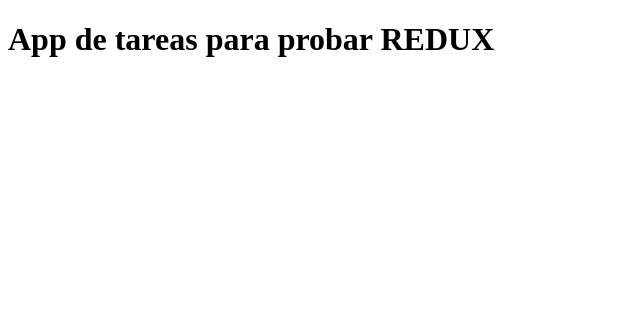
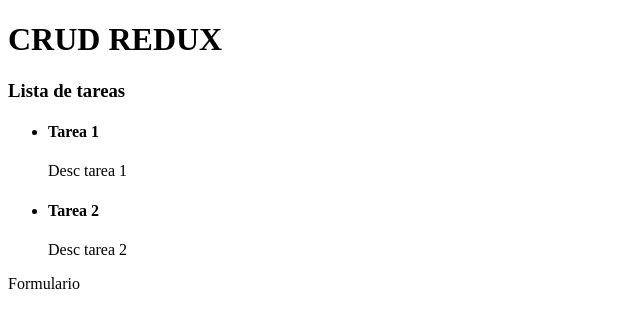
Before and after one commit to emisua/React-Redux-CRUD, a React (Vite) app: page / in a window 1280 px wide. Shown: the top 328 px of the page, without its empty margins (0-640 px from the left). Built offline with nearby package versions, Linux system fonts and the light colour scheme.

Commit message:
Creación de lista de tareas desde el initial state

```diff
--- a/src/App.jsx
+++ b/src/App.jsx
@@ -1,7 +1,15 @@
+import { useSelector } from 'react-redux';
+import TaskList from './components/TaskList';
+import TaskForm from './components/TaskForm';
+
 function App() {
+  const taskState = useSelector((state) => state.tasks);
+  console.log(taskState);
   return (
     <div className="App">
-      <h1>App de tareas para probar REDUX</h1>
+      <h1>CRUD REDUX</h1>
+      <TaskList />
+      <TaskForm />
     </div>
   );
 }
--- a/src/app/store.js
+++ b/src/app/store.js
@@ -1,5 +1,10 @@
 import { configureStore } from '@reduxjs/toolkit';
+import tasksReducer from '../features/tasks/taskSlice';
 
-export default configureStore({
-  reducer: {},
+const store = configureStore({
+  reducer: {
+    tasks: tasksReducer,
+  },
 });
+
+export default store;
--- /dev/null
+++ b/src/components/Task.jsx
@@ -0,0 +1,10 @@
+const Task = ({ tarea }) => {
+  return (
+    <div>
+      <h4>{tarea.title}</h4>
+      <p>{tarea.desc}</p>
+    </div>
+  );
+};
+
+export default Task;
--- /dev/null
+++ b/src/components/TaskForm.jsx
@@ -0,0 +1,5 @@
+const TaskForm = () => {
+  return <div>Formulario</div>;
+};
+
+export default TaskForm;
--- /dev/null
+++ b/src/components/TaskList.jsx
@@ -0,0 +1,18 @@
+import {useSelector} from 'react-redux'
+import Task from './Task'
+
+const TaskList = () => {
+const tareas = useSelector(state => state.tasks)
+  return <div>
+    <h3>Lista de tareas</h3>
+    <ul>
+      {tareas.map(tarea => {
+        return(
+          <li><Task tarea={tarea}/></li>
+        )
+      })}
+    </ul>
+  </div>
+};
+
+export default TaskList;
--- /dev/null
+++ b/src/features/tasks/taskSlice.js
@@ -0,0 +1,24 @@
+import { createSlice } from '@reduxjs/toolkit';
+
+const initialState = [
+  {
+    id: '1',
+    title: 'Tarea 1',
+    desc: 'Desc tarea 1',
+    completed: false,
+  },
+  {
+    id: '2',
+    title: 'Tarea 2',
+    desc: 'Desc tarea 2',
+    completed: false,
+  },
+];
+
+export const taskSlice = createSlice({
+  name: 'tasks',
+  initialState,
+  reducers: {},
+});
+
+export default taskSlice.reducer;
--- a/src/main.jsx
+++ b/src/main.jsx
@@ -5,9 +5,7 @@
 import { Provider } from 'react-redux';
 
 ReactDOM.createRoot(document.getElementById('root')).render(
-  <React.StrictMode>
     <Provider store={store}>
       <App />
     </Provider>
-  </React.StrictMode>
 );
```
